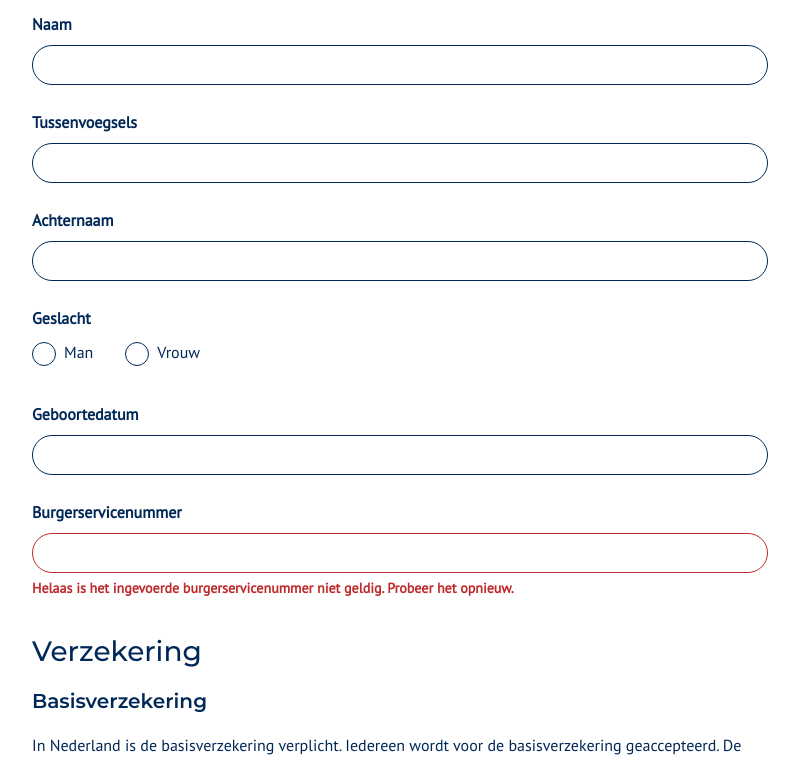
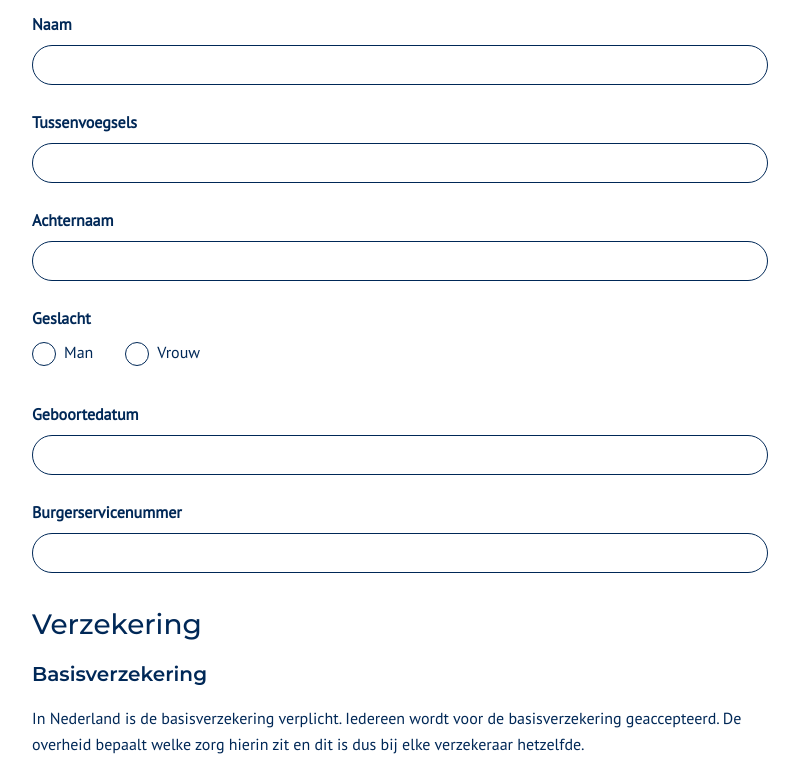
Before and after one commit to yuliakononchuk/Zilveren-Kruis-code-challenge, a Vue app: page / in a window 1280 px wide. Shown: the part 481-1244 px from the top of the page, without its empty margins (48-847 px from the left). Built offline with nearby package versions, Linux system fonts and the light colour scheme.

Commit message:
Add text field

```diff
--- a/src/App.vue
+++ b/src/App.vue
@@ -30,35 +30,11 @@
                     </div>
                     <div class="form-group">
                         <h3>Persoonlijke gegevens</h3>
-                        <div class="form-input my-4">
-                            <div class="input__group">
-                                <label class="input__title">Naam</label>
-                                <input
-                                    class="input__field form-control"
-                                    type="text"
-                                />
-                            </div>
-                        </div>
-                        <div class="form-input my-4">
-                            <div class="input__group">
-                                <label class="input__title">
-                                    Tussenvoegsels
-                                </label>
-                                <input
-                                    class="input__field form-control"
-                                    type="text"
-                                />
-                            </div>
-                        </div>
-                        <div class="form-input my-4">
-                            <div class="input__group">
-                                <label class="input__title">Achternaam</label>
-                                <input
-                                    class="input__field form-control"
-                                    type="text"
-                                />
-                            </div>
-                        </div>
+
+                        <text-field title="Naam" />
+                        <text-field title="Tussenvoegsels" />
+                        <text-field title="Achternaam" />
+
                         <div class="form-input my-4">
                             <div class="input__group">
                                 <label class="input__title">Geslacht</label>
@@ -98,6 +74,7 @@
                                 </div>
                             </div>
                         </div>
+
                         <div class="form-input my-4">
                             <div class="input__group">
                                 <label class="input__title">
@@ -109,27 +86,11 @@
                                 />
                             </div>
                         </div>
-                        <div class="form-input my-4">
-                            <div class="input__group">
-                                <label class="input__title">
-                                    Burgerservicenummer
-                                </label>
-                                <input
-                                    class="input__field form-control is-invalid"
-                                    type="text"
-                                />
-                            </div>
-                            <div
-                                class="input__feedback invalid-feedback mt-1"
-                                aria-live="polite"
-                            >
-                                <span
-                                    >Helaas is het ingevoerde
-                                    burgerservicenummer niet geldig. Probeer het
-                                    opnieuw.</span
-                                >
-                            </div>
-                        </div>
+                        <text-field
+                            title="Burgerservicenummer"
+                            error-message="Helaas is het ingevoerde burgerservicenummer niet geldig. Probeer het opnieuw."
+                            :is-valid="true"
+                        />
                     </div>
 
                     <h2 class="mt-5">Verzekering</h2>
@@ -364,12 +325,14 @@
 <script>
 import TheHeader from '@/components/single_instance/TheHeader.vue';
 import TheFooter from '@/components/single_instance/TheFooter.vue';
+import TextField from '@/components/reusable/TextField.vue';
 
 export default {
     name: 'App',
     components: {
         TheHeader,
-        TheFooter
+        TheFooter,
+        TextField
     }
 };
 </script>
--- a/src/components/reusable/TextField.vue
+++ b/src/components/reusable/TextField.vue
@@ -0,0 +1,59 @@
+<template>
+    <div class="form-input my-4">
+        <div class="input__group">
+            <label v-if="title.length" class="input__title">{{ title }}</label>
+            <input
+                :class="[
+                    'input__field',
+                    'form-control',
+                    { 'is-invalid': !isValid }
+                ]"
+                type="text"
+                @blur="handleBlur"
+                @focus="handleFocus"
+                @input="handleChange"
+            />
+        </div>
+        <div
+            v-if="!isValid"
+            class="input__feedback invalid-feedback mt-1"
+            aria-live="polite"
+        >
+            <span>{{ errorMessage }}</span>
+        </div>
+    </div>
+</template>
+
+<script>
+export default {
+    name: 'TextField',
+    props: {
+        title: {
+            type: String,
+            default: ''
+        },
+        errorMessage: {
+            type: String,
+            default:
+                'Helaas is de ingevoerde waarde niet geldig. Probeer het opnieuw.'
+        },
+        isValid: {
+            type: Boolean,
+            default: true
+        }
+    },
+    methods: {
+        handleBlur(e) {
+            this.$emit('textFieldBlur', e.target.value);
+        },
+        handleFocus(e) {
+            this.$emit('textFieldFocus', e.target.value);
+        },
+        handleChange(e) {
+            this.$emit('textFieldChange', e.target.value);
+        }
+    }
+};
+</script>
+
+<style lang="scss"></style>
```
